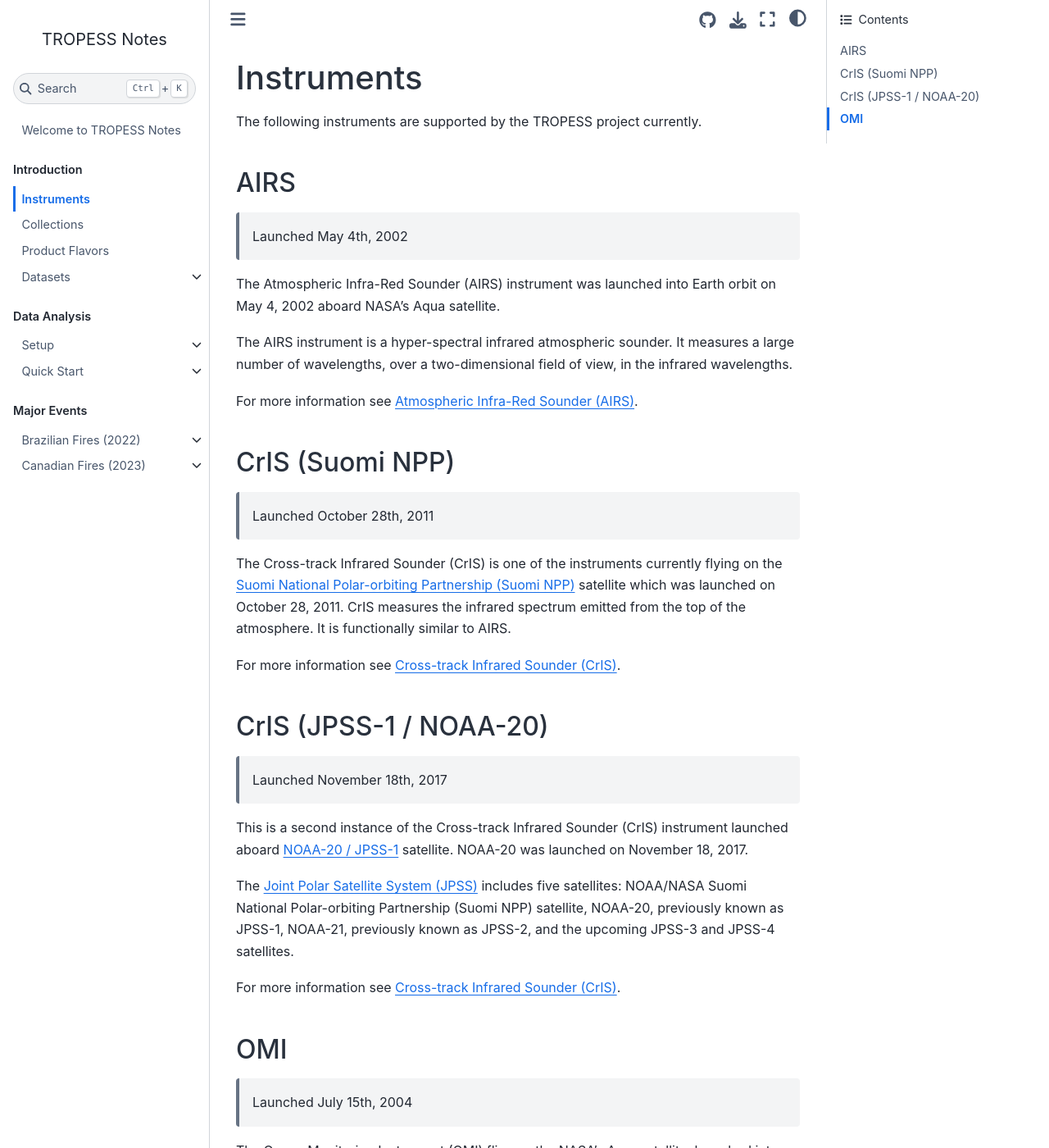
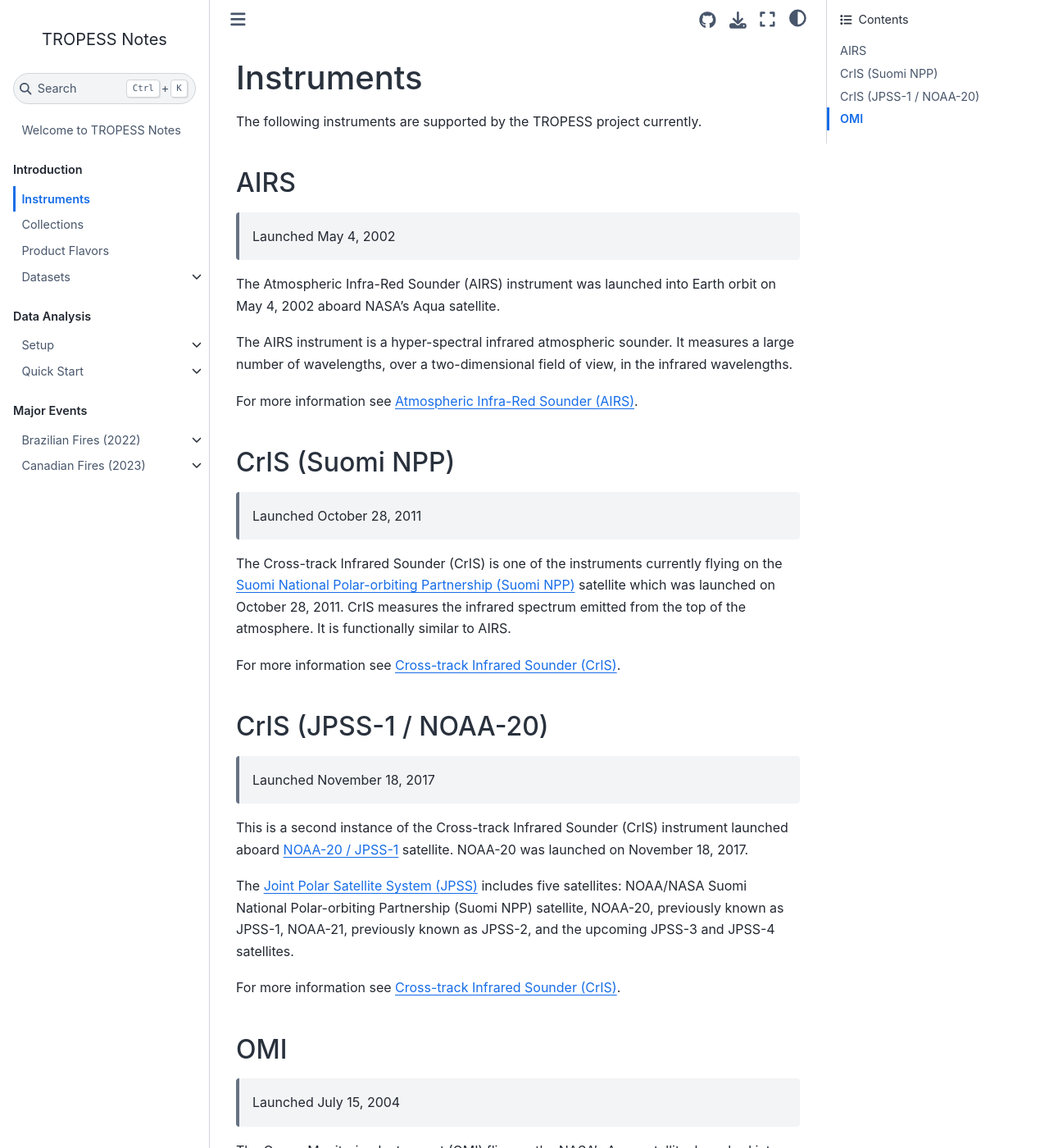
Before and after one commit to swift-earth-science/tropess-notes, a Jupyter Book: the page built from book/intro-instruments.md, in a window 1280 px wide and 1400 px high. Shown: the whole window at 82% size. Built offline with Jupyter Book 1.0.4 settings and Sphinx 7.4.7 and the Sphinx Book theme 1.1.4, drawn with Linux system fonts in a browser that asks for light colours.

```diff
--- a/book/intro-instruments.md
+++ b/book/intro-instruments.md
@@ -4,7 +4,7 @@
 
 ## AIRS
 
-> Launched May 4th, 2002
+> Launched May 4, 2002
 
 The Atmospheric Infra-Red Sounder (AIRS) instrument was launched into Earth orbit on May 4, 2002 aboard NASA's Aqua satellite.
 
@@ -14,7 +14,7 @@
 
 ## CrIS (Suomi NPP)
 
-> Launched October 28th, 2011
+> Launched October 28, 2011
 
 The Cross-track Infrared Sounder (CrIS) is one of the instruments currently flying on the [Suomi National Polar-orbiting Partnership (Suomi NPP)](https://en.wikipedia.org/wiki/Suomi_NPP) satellite which was launched on October 28, 2011. CrIS measures the infrared spectrum emitted from the top of the atmosphere. It is functionally similar to AIRS.
 
@@ -22,7 +22,7 @@
 
 ## CrIS (JPSS-1 / NOAA-20)
 
-> Launched November 18th, 2017
+> Launched November 18, 2017
 
 This is a second instance of the Cross-track Infrared Sounder (CrIS) instrument launched aboard [NOAA-20 / JPSS-1](https://en.wikipedia.org/wiki/NOAA-20) satellite. NOAA-20 was launched on November 18, 2017.
 
@@ -32,7 +32,7 @@
 
 ## OMI
 
-> Launched July 15th, 2004
+> Launched July 15, 2004
 
 The Ozone Monitoring Instrument (OMI) flies on the NASA's Aura satellite, launched into Earth orbit on July 15, 2004.
 
```
